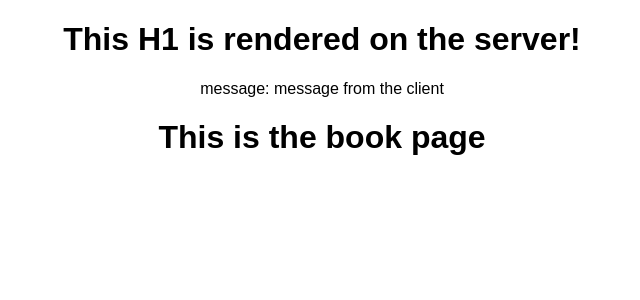
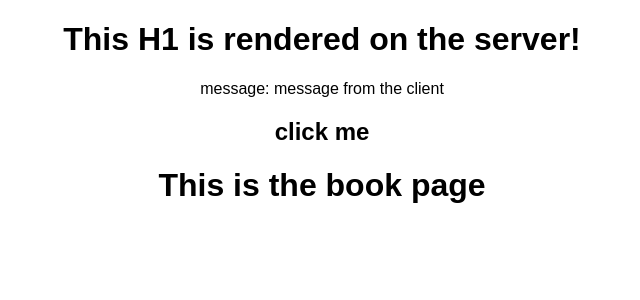
Before and after one commit to Giwan/cra-ssr-experiment, a React (Create React App) app: page / in a window 1280 px wide. Shown: the top 300 px of the page, without its empty margins (318-958 px from the left). Built offline with nearby package versions, Linux system fonts and the light colour scheme.

Commit message:
fix click button

```diff
--- a/src/App.js
+++ b/src/App.js
@@ -11,6 +11,10 @@ const AsyncLoader = Loadable({
 });
 
 class App extends Component {
+  constructor(props) {
+    super(props);
+    this.state = { value: "click me" };
+  }
   componentDidMount() {
     if (!this.props.message) {
       this.props.updateMessage("message from the client");
@@ -21,9 +25,9 @@ class App extends Component {
       <div className="App">
         <h1>This H1 is rendered on the server!</h1>
         message: {this.props.message}
-        {/* <h2 onClick={() => this.setState({ value: "bla" })}>
+        <h2 onClick={() => this.setState({ value: "bla" })}>
           {this.state.value}
-        </h2> */}
+        </h2>
         <Book />
       </div>
     );
```
